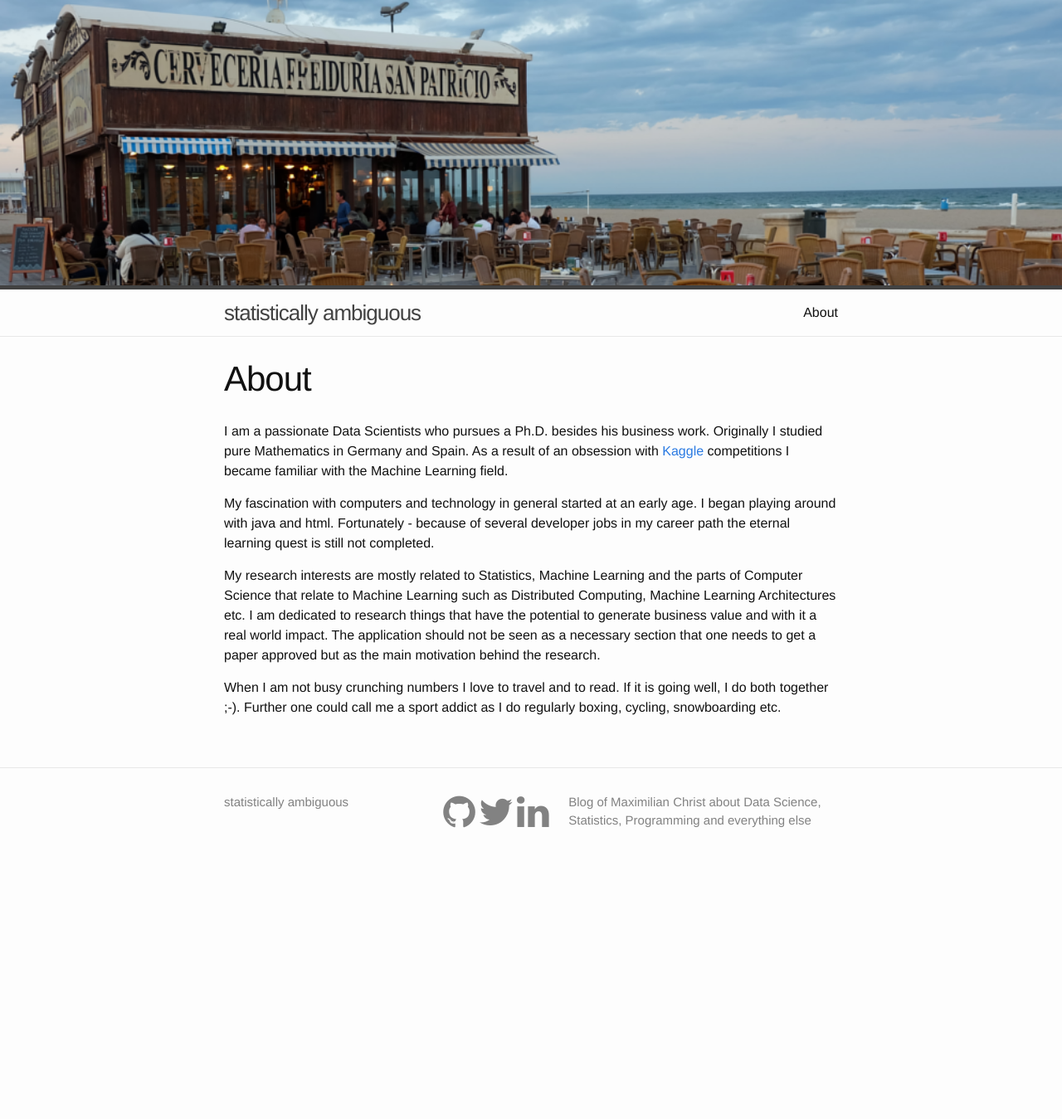
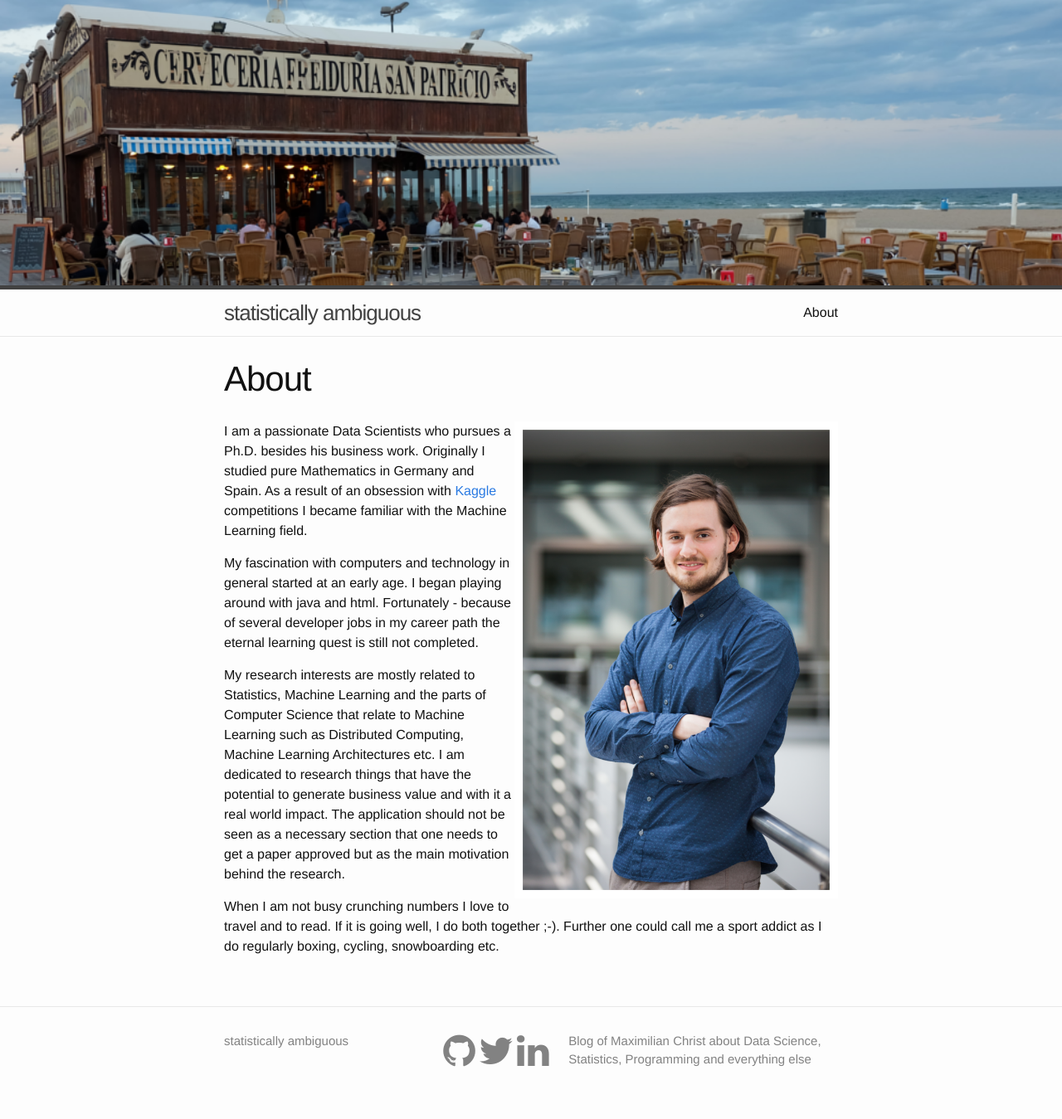
Before and after one commit to MaxBenChrist/MaxBenChrist.github.io, a Jekyll site: the page built from about.md, in a window 1280 px wide. Shown: the whole page at 83% size. Built offline with Jekyll 4.4.1, drawn with Linux system fonts in a browser that asks for light colours; nearby versions of some CDN libraries; before the commit the page ends 1061 px from its top, so only the background shows below that.

Commit message:
added profile picture to about me page

```diff
--- a/about.md
+++ b/about.md
@@ -4,7 +4,7 @@ title: About
 permalink: /about/
 ---
 
-
+<img alt="Picture of Maximilian Christ" src="/images/maximilian_christ_full.png" style="float:right;width:50%;border:10px solid white">
 I am a passionate Data Scientists who pursues a Ph.D. besides his business work.
 Originally I studied pure Mathematics in Germany and Spain.
 As a result of an obsession with [Kaggle](https://www.kaggle.com) competitions I became familiar with the Machine Learning field.
```
